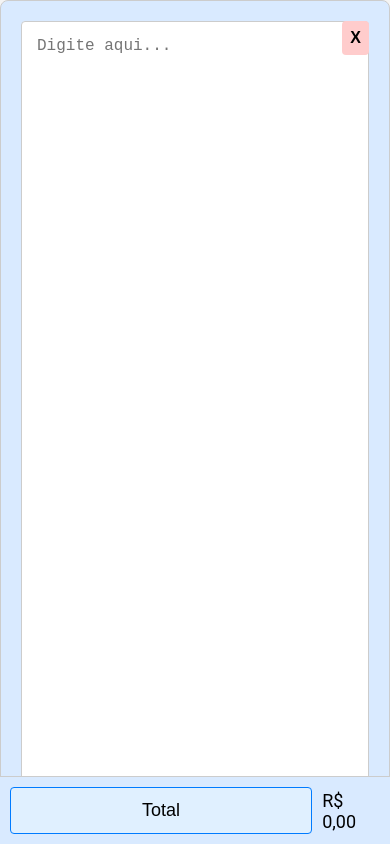
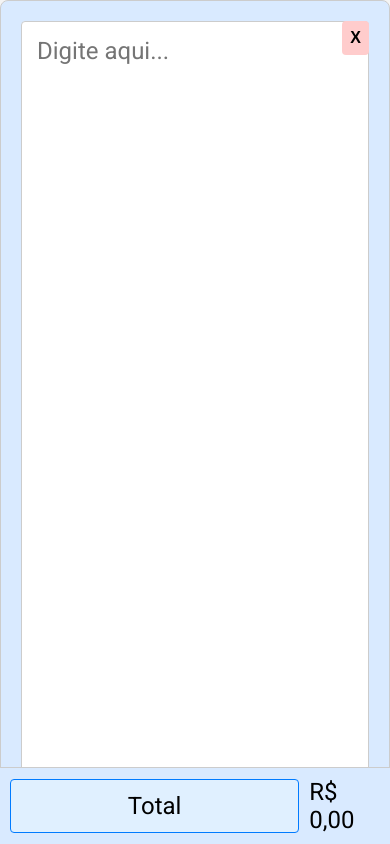
Before and after one commit to joaopaulin/simple-market-calculator, a plain HTML site: page calc.html in a window 390 px wide. Drawn offline with Linux system fonts and the light colour scheme.

Commit message:
Add files via upload

```diff
--- a/calc.html
+++ b/calc.html
@@ -5,6 +5,8 @@
     <meta name="viewport" content="width=device-width, initial-scale=1.0">
     <title>Calculadora de Compras</title>
     <style>
+        @import url('https://fonts.googleapis.com/css2?family=Roboto:wght@400;700&display=swap');
+
         body {
             font-family: 'Roboto', sans-serif;
             background-color: #f4f4f4;
@@ -38,7 +40,8 @@
             border: 1px solid #ccc;
             border-radius: 4px;
             padding: 20px;
-            font-size: 20px;
+            font-size: 30px;
+            font-family: 'Roboto', sans-serif;
             resize: none;
             box-sizing: border-box;
             overflow-y: auto;
@@ -50,7 +53,8 @@
             border: 1px solid #007bff;
             border-radius: 4px;
             cursor: pointer;
-            font-size: 20px;
+            font-size: 30px;
+            font-family: 'Roboto', sans-serif;
             text-align: center;
             width: 100%;
         }
@@ -76,7 +80,8 @@
         }
 
         .total {
-            font-size: 20px;
+            font-size: 30px;
+            font-family: 'Roboto', sans-serif;
             margin: 0;
             padding: 0 10px;
         }
@@ -101,17 +106,17 @@
 
         @media (max-width: 768px) {
             textarea {
-                font-size: 16px;
+                font-size: 24px;
                 padding: 15px;
             }
 
             .btn {
-                font-size: 18px;
+                font-size: 24px;
                 padding: 12px;
             }
 
             .total {
-                font-size: 18px;
+                font-size: 24px;
             }
 
             .clear-btn {
```
